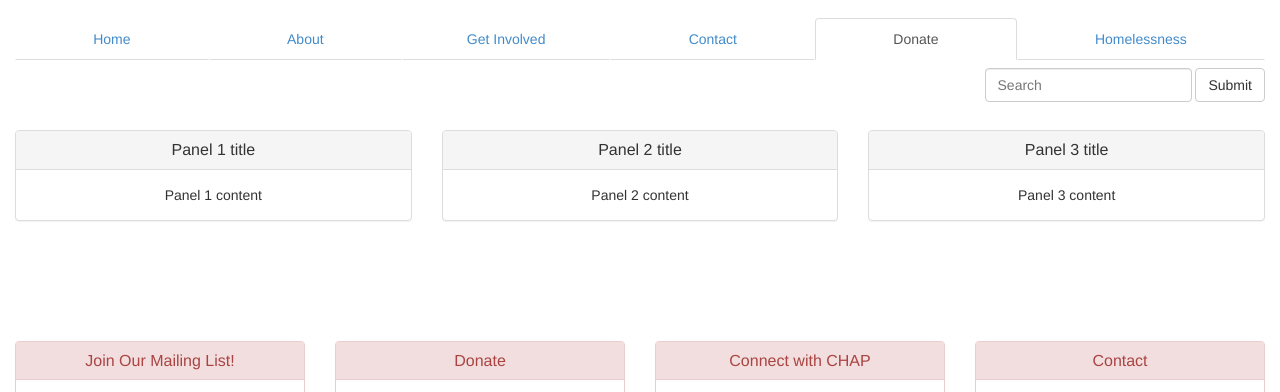
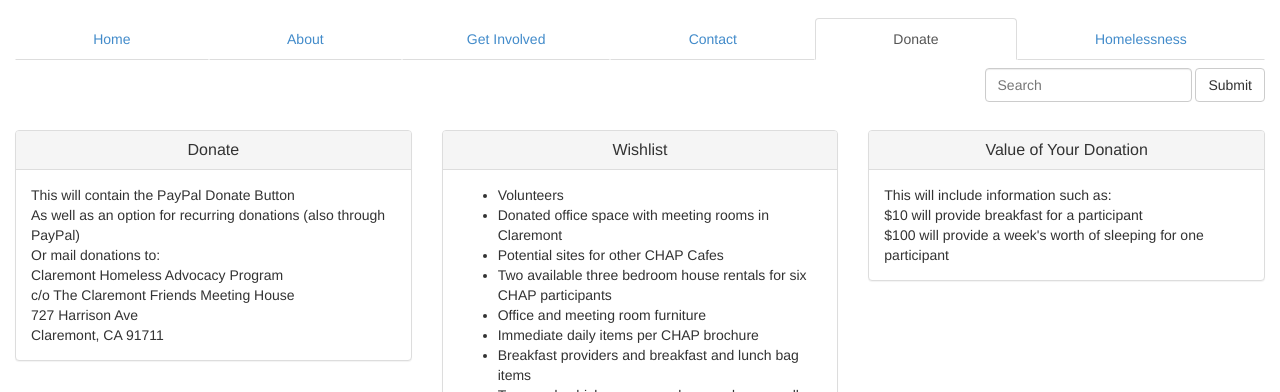
Before and after one commit to aldenweaver/CHAP2, a plain HTML site: page dev/donate.html in a window 1280 px wide. Shown: the part 180-572 px from the top of the page. Drawn offline with Linux system fonts and the light colour scheme.

Commit message:
Updating donate page with wishlist

```diff
--- a/dev/donate.html
+++ b/dev/donate.html
@@ -105,10 +105,16 @@
       <div class="col-lg-4">
         <div class="panel panel-default">
           <div class="panel-heading">
-            <h3 class="panel-title text-center">Panel 1 title</h3>
+            <h3 class="panel-title text-center">Donate</h3>
           </div>
-          <div class="panel-body text-center">
-            Panel 1 content
+          <div class="panel-body text-left">
+            This will contain the PayPal Donate Button<br>
+            As well as an option for recurring donations (also through PayPal)<br>
+            Or mail donations to:<br>
+            Claremont Homeless Advocacy Program<br>
+            c/o The Claremont Friends Meeting House<br>
+            727 Harrison Ave<br>
+            Claremont, CA 91711
           </div>
         </div>
       </div> <!-- /Body Panel 1 -->
@@ -117,10 +123,21 @@
       <div class="col-lg-4">
         <div class="panel panel-default">
           <div class="panel-heading">
-            <h3 class="panel-title text-center">Panel 2 title</h3>
+            <h3 class="panel-title text-center">Wishlist</h3>
           </div>
-          <div class="panel-body text-center">
-            Panel 2 content
+          <div class="panel-body text-left">
+            <ul>
+            <li>Volunteers</li>
+            <li>Donated office space with meeting rooms in Claremont</li>
+            <li>Potential sites for other CHAP Cafes</li>
+            <li>Two available three bedroom house rentals for six CHAP participants</li>
+            <li>Office and meeting room furniture</li>
+            <li>Immediate daily items per CHAP brochure</li>
+            <li>Breakfast providers and breakfast and lunch bag items</li>
+            <li>Two used vehicles: one panel van and one small pickup truck with shell tool</li>
+            <li>Small business to work with CHAP fundraising work group</li>
+            <li>Financial contributions in any amount for food and participant assistance</li>
+            </ul>
           </div>
         </div>
       </div> <!-- /Body Panel 2 -->
@@ -129,10 +146,12 @@
       <div class="col-lg-4">
         <div class="panel panel-default">
           <div class="panel-heading">
-            <h3 class="panel-title text-center">Panel 3 title</h3>
+            <h3 class="panel-title text-center">Value of Your Donation</h3>
           </div>
-          <div class="panel-body text-center">
-            Panel 3 content
+          <div class="panel-body text-left">
+            This will include information such as:<br>
+            $10 will provide breakfast for a participant<br>
+            $100 will provide a week's worth of sleeping for one participant<br>
           </div>
         </div>
       </div> <!-- /Body Panel 3 -->
```
